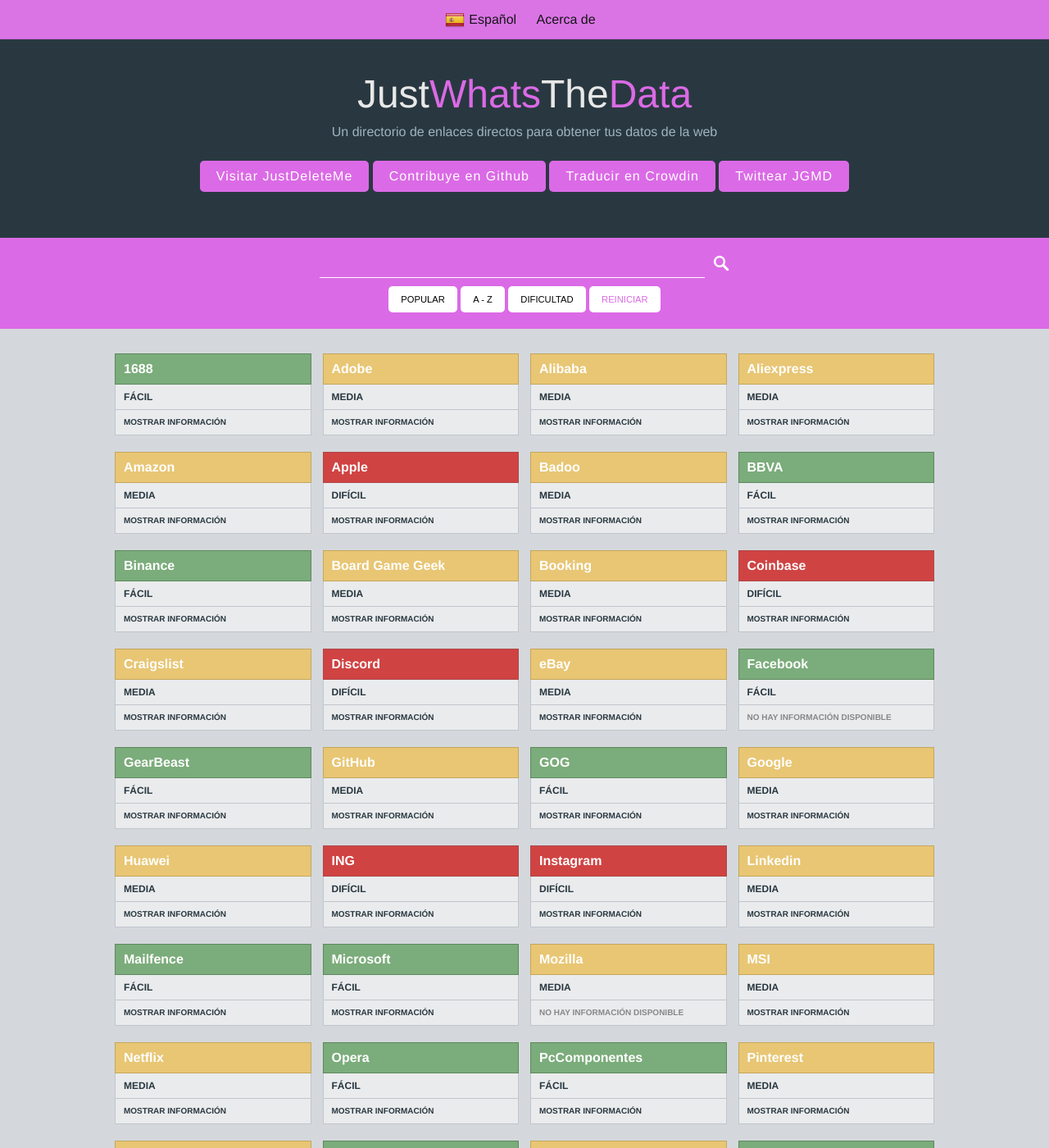
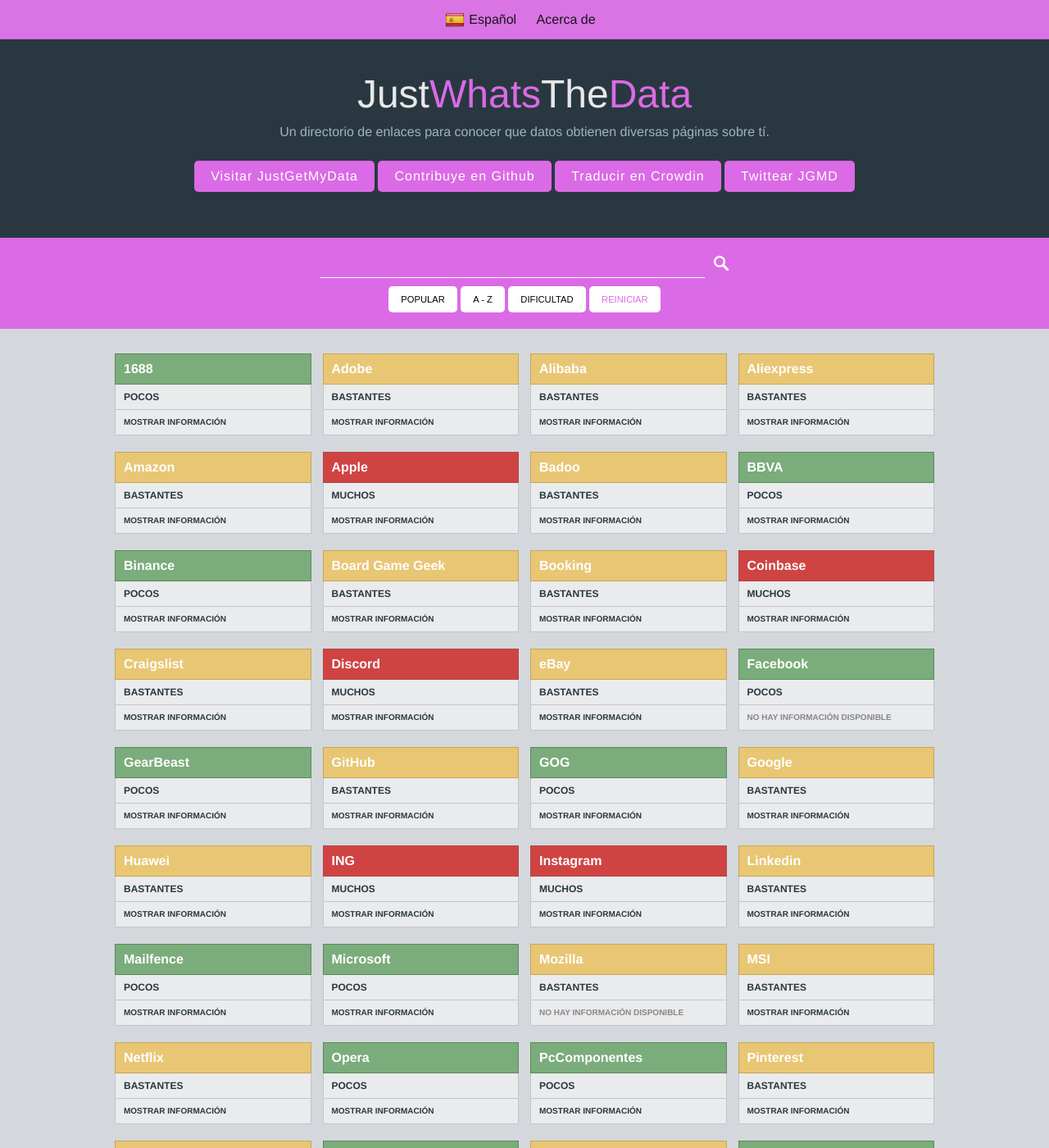
Before and after one commit to JustWhatsTheData/justwhatsthedata.github.io, a Jekyll site: the page built from _pages/es.html, in a window 1280 px wide and 1400 px high. Shown: the whole window at 82% size. Built offline with Jekyll 4.4.1, drawn with Linux system fonts in a browser that asks for light colours; some of the changed text lies outside the part shown.

Commit message:
Update spanish translation

```diff
--- a/_data/trans/es-ES.json
+++ b/_data/trans/es-ES.json
@@ -2,10 +2,10 @@
     "about": "Acerca de",
     "contribute": "Contribuye en Github",
     "difficulty": "dificultad",
-    "difficulty_easy": "fácil",
-    "difficulty_hard": "difícil",
-    "difficulty_impossible": "imposible",
-    "difficulty_medium": "media",
+    "difficulty_easy": "Pocos",
+    "difficulty_hard": "Muchos",
+    "difficulty_impossible": "Demasiados",
+    "difficulty_medium": "Bastantes",
     "extension": "Extensión para Google Chrome",
     "extensionguide": "Guía del Punto de la extensión",
     "extensionp1": "Nuestro buen amigo",
@@ -23,19 +23,19 @@
     "guideimpossible": "No se pueden obtener",
     "guidemedium": "Se tendrán que hacer algunos pasos extra",
     "hideinfo": "esconder información",
-    "link_jdm": "Visitar JustDeleteMe",
+    "link_jdm": "Visitar JustGetMyData",
     "mikerogers": "Mike Rogers",
     "name": "Español",
     "noinfo": "No hay información disponible",
     "noresults": "¿No encuentras lo que buscas?",
-    "noresultshelp": "Ayúdanos a mejorar JustGetMyData",
+    "noresultshelp": "Ayúdanos a mejorar JustWhatsTheData",
     "popular": "Popular",
     "pullrequest": "Haz un 'Pull Request' en GitHub.",
     "reset": "Reiniciar",
     "sendmail": "Enviar e-mail",
     "showinfo": "mostrar información",
-    "tagline": "Un directorio de enlaces directos para obtener tus datos de la web",
-    "title": "Just Get My Data - Un directorio de enlaces directos para obtener tus datos de la web.",
+    "tagline": "Un directorio de enlaces para conocer que datos obtienen diversas páginas sobre tí.",
+    "title": "Just Whats The Data - Un directorio de enlaces para conocer que datos obtienen diversas páginas sobre tí.",
     "translate": "Traducir en Crowdin",
     "twitter": "Twittear JGMD",
     "whatisthis": "¿Qué es esto?",
```
